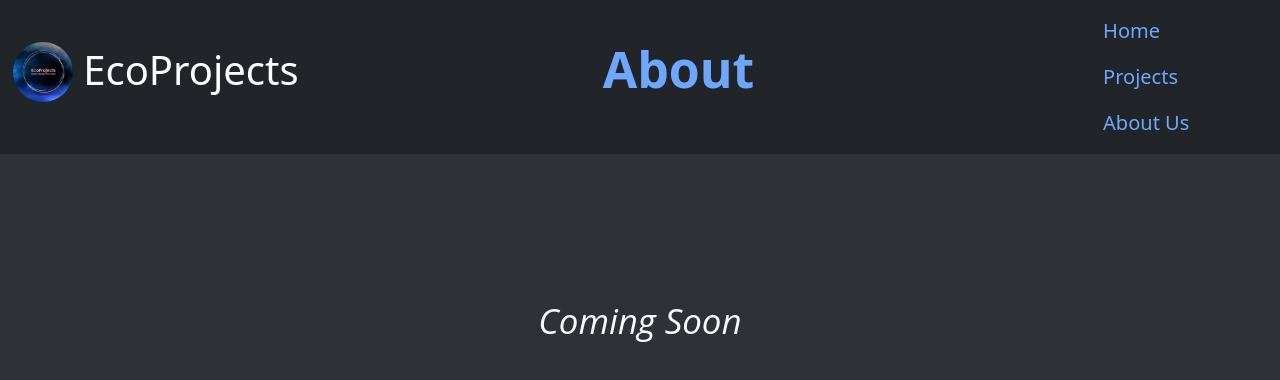
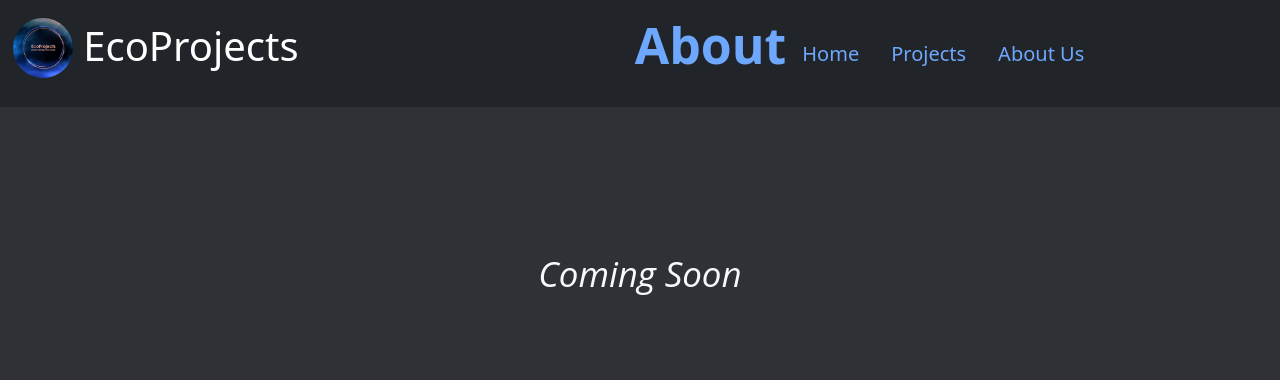
Before and after one commit to EcoStudios/anonymouslyfast, a website: page EcoProjects/pages/About.html in a window 1280 px wide. Drawn offline with nearby package versions, Linux system fonts and the light colour scheme.

Commit message:
fixed some stuff

```diff
--- a/EcoProjects/pages/About.html
+++ b/EcoProjects/pages/About.html
@@ -20,11 +20,11 @@
           EcoProjects
         </a>
 
-        <p class="text-primary-emphasis" style="margin-left: 22.5vw; font-size: 50px;">
+        <p class="text-primary-emphasis" style="margin-left: 25vw; font-size: 50px;">
 			<strong>About</strong>
 		 </p>
 
-        <ul class="nav flex-sm-rw" style="margin-left: 26vw; font-size: 20px;">
+        <ul class="nav flex-sm-rw" style="margin-left: 24w; font-size: 20px;">
           <li class="nav-item">
             <a class="nav-link" href="../">
               Home
```
Also changed, not shown: EcoProjects/pages/Projects.html (+1 -1 lines), index.html (+1 -1 lines).
